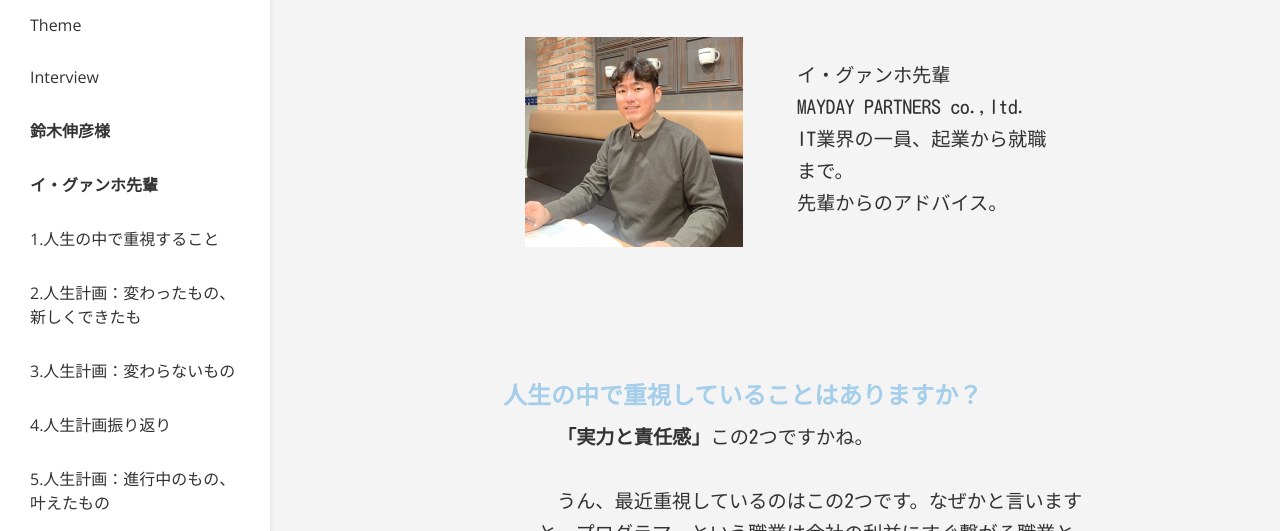
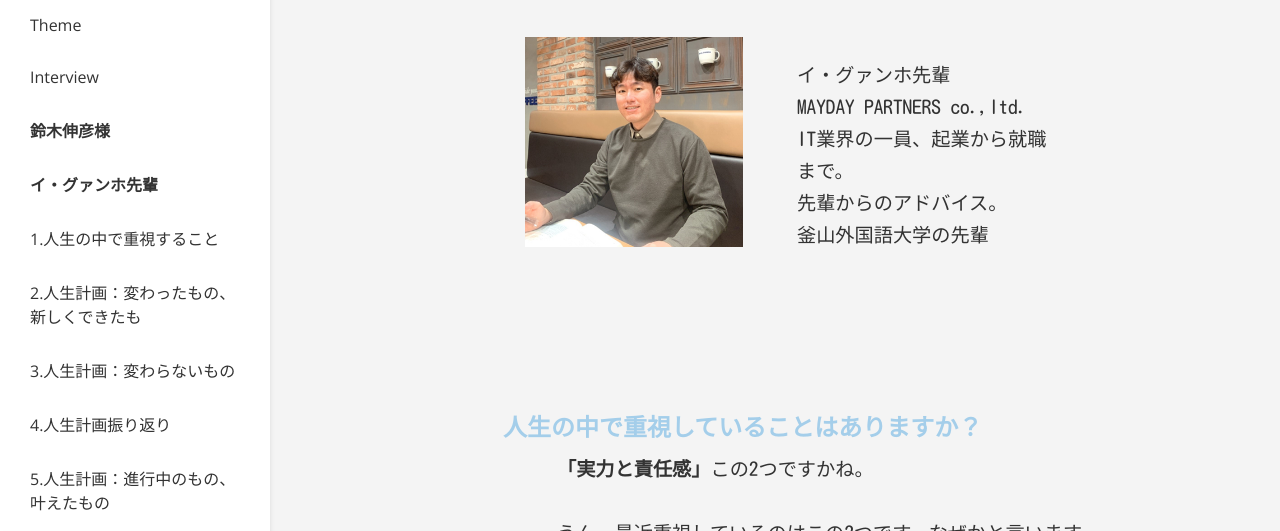
Before and after one commit to dummy19-99/dummy19-99.chz_pj, a plain HTML site: page 유메닛키(인터뷰_이광호선배).html in a window 1280 px wide. Shown: the part 205-736 px from the top of the page. Drawn offline with nearby package versions, Linux system fonts and the light colour scheme.

Commit message:
Update 유메닛키(인터뷰_이광호선배).html

```diff
--- a/유메닛키(인터뷰_이광호선배).html
+++ b/유메닛키(인터뷰_이광호선배).html
@@ -40,7 +40,7 @@
       <div class="photo">
         <img src="pr_img/광호선배님 사진.png">
         <p class="photo-description">イ・グァンホ先輩</br>
-          MAYDAY PARTNERS co.,ltd.<br>IT業界の一員、起業から就職まで。<br>先輩からのアドバイス。</p>
+          MAYDAY PARTNERS co.,ltd.<br>IT業界の一員、起業から就職まで。<br>先輩からのアドバイス。<br>釜山外国語大学の先輩</p>
       </div>
       <div class="qna-item" id="q_01">
         <div class="question">人生の中で重視していることはありますか？
```
